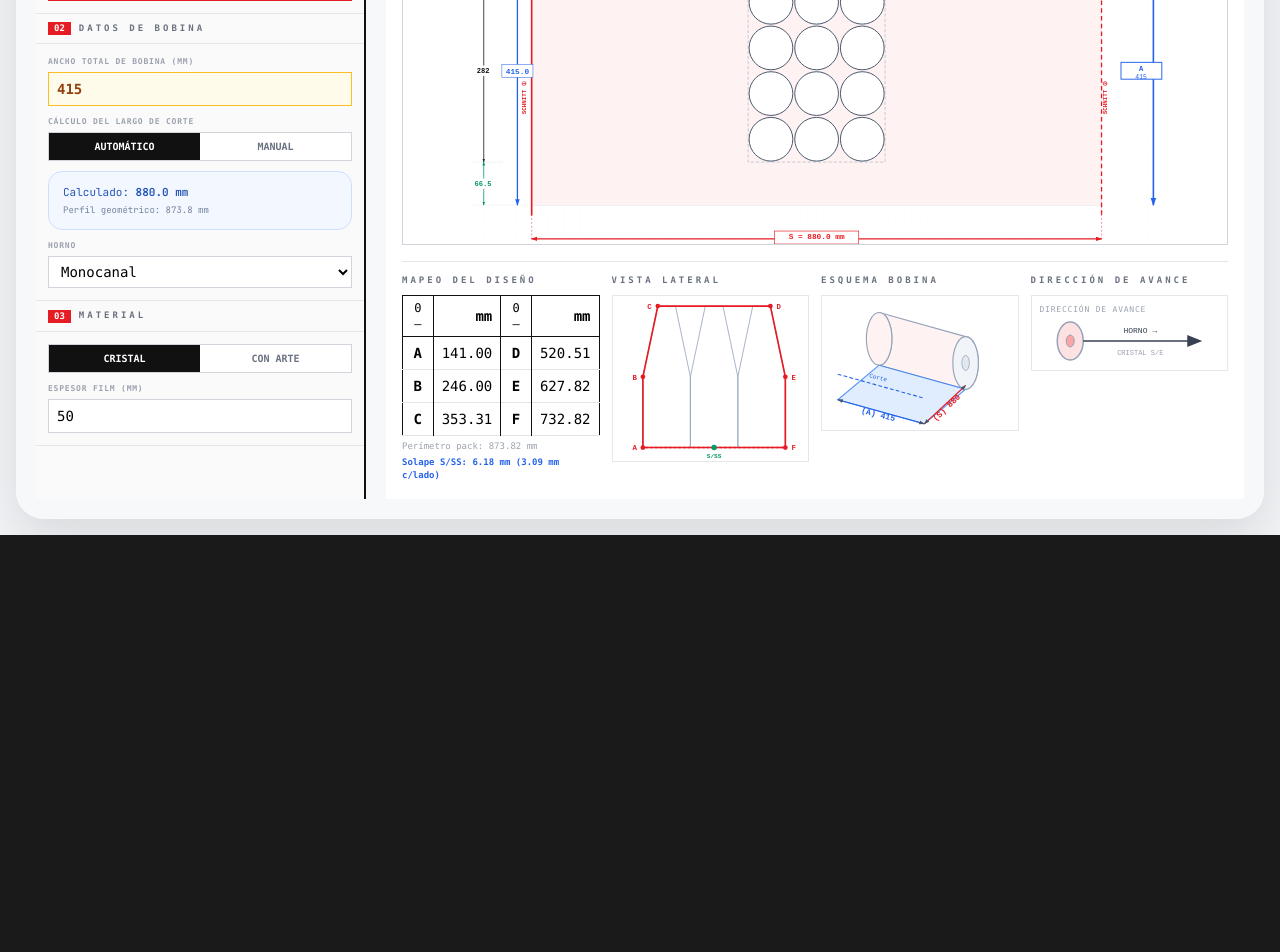
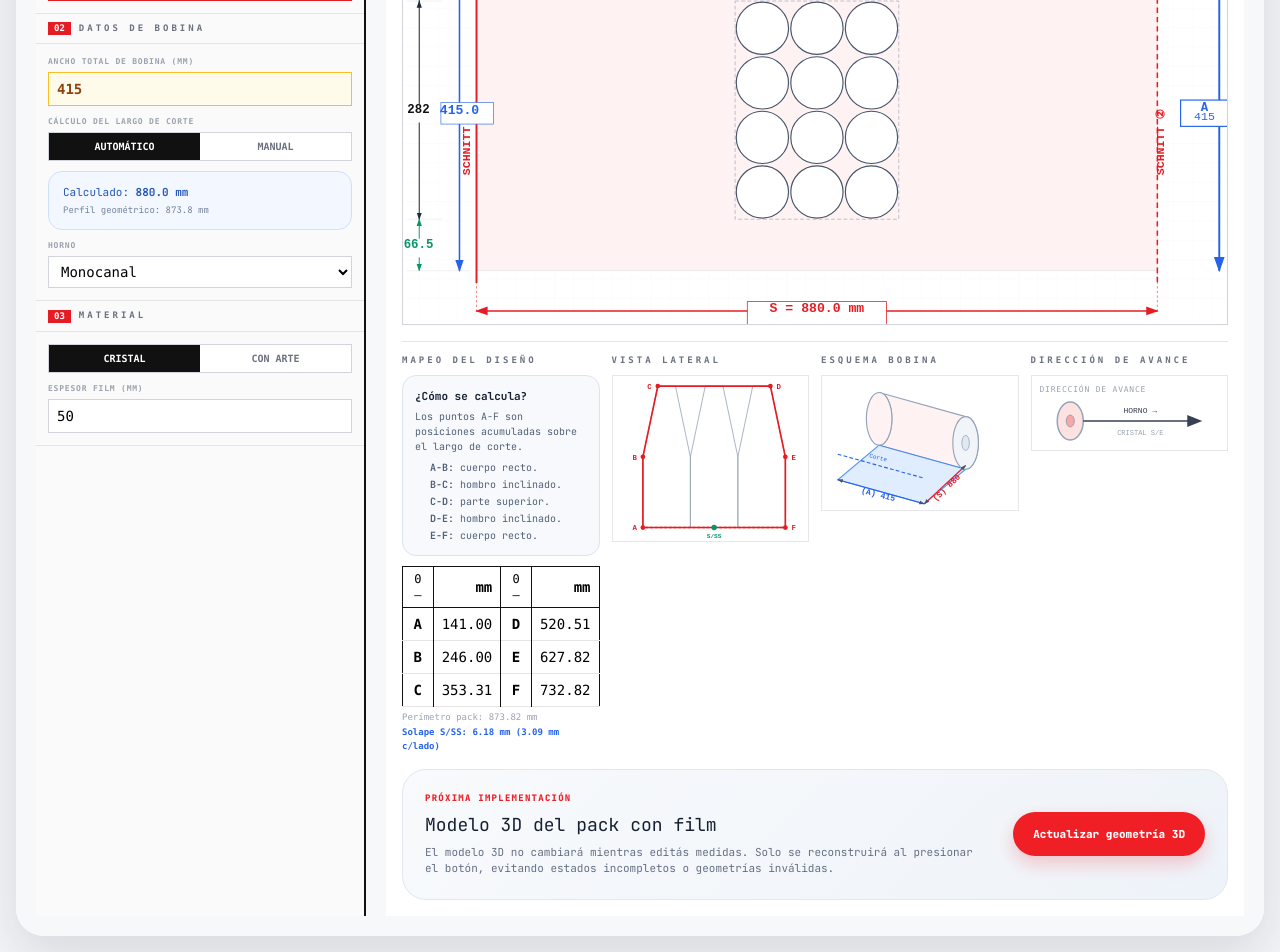
Before and after one commit to ElMalditoKeto/Prueba-Copilot, a React (Vite) app: page / in a window 1280 px wide. Shown: the part 478-1430 px from the top of the page. Before the commit the page ends 1013 px from the top, so only its background shows below. Built offline with nearby package versions, Linux system fonts and the light colour scheme.

Commit message:
Update application

```diff
--- a/src/App.jsx
+++ b/src/App.jsx
@@ -82,6 +82,8 @@ export default function App() {
   const [cfgName,  setCfgName]  = useState('');
   const [showSave, setShowSave] = useState(false);
   const [showLoad, setShowLoad] = useState(false);
+  const [geometry3DVersion, setGeometry3DVersion] = useState(0);
+  const [geometry3DSnapshot, setGeometry3DSnapshot] = useState(null);
 
   // ── CÁLCULOS ──
   // La orientación define qué cantidad queda sobre el ancho de bobina.
@@ -154,6 +156,22 @@ export default function App() {
   const deleteCfg = (i) => {
     const nc = configs.filter((_, j) => j !== i);
     setConfigs(nc);
+  };
+
+  const updateGeometry3D = () => {
+    if (ladoA < 1 || ladoB < 1 || dia <= 0 || alt <= 0 || altCil < 0 || altCil > alt) return;
+    setGeometry3DSnapshot({
+      ladoA,
+      ladoB,
+      dia,
+      alt,
+      altCil,
+      tapa,
+      canales,
+      orientacion,
+      tipoFilm,
+    });
+    setGeometry3DVersion((version) => version + 1);
   };
 
   // ── SVG PLAN VIEW ──
@@ -453,14 +471,14 @@ export default function App() {
                 </div>
                 <svg
                   width="100%"
-                  style={{ maxHeight: '340px', display: 'block' }}
+                  style={{ maxHeight: '520px', minHeight: '420px', display: 'block' }}
                   viewBox={`${-ML} ${-MT} ${corte + ML + MR} ${bobTotal + MT + MB}`}
                   preserveAspectRatio="xMidYMid meet"
                 >
                   <defs>
                     {[['mD','#1e293b'],['mB','#2563eb'],['mG','#059669'],['mR','#E61C24']].map(([id, fill]) => (
                       <marker key={id} id={id} viewBox="0 0 10 10" refX="9" refY="5"
-                        markerWidth="5" markerHeight="5" orient="auto-start-reverse">
+                        markerWidth="8" markerHeight="8" orient="auto-start-reverse">
                         <path d="M 0 1.5 L 10 5 L 0 8.5 z" fill={fill} />
                       </marker>
                     ))}
@@ -476,7 +494,7 @@ export default function App() {
                     <line x1={0} y1={canal} x2={corte} y2={canal}
                       stroke="#2563eb" strokeWidth="1.5" strokeDasharray="8,5" />
                     <text x={corte * 0.62} y={canal - 5}
-                      fill="#2563eb" fontSize="9" fontFamily="monospace" fontWeight="bold"
+                      fill="#2563eb" fontSize="15" fontFamily="monospace" fontWeight="bold"
                       letterSpacing="1" textAnchor="middle">CORTE LONGITUDINAL</text>
                   </>}
 
@@ -498,14 +516,14 @@ export default function App() {
 
                   <line x1={0}     y1={-MT + 5} x2={0}     y2={bobTotal + 16} stroke="#E61C24" strokeWidth="2.5" />
                   <line x1={corte} y1={-MT + 5} x2={corte} y2={bobTotal + 16} stroke="#E61C24" strokeWidth="2" strokeDasharray="7,5" />
-                  <text x={-8} y={bobTotal * 0.6} fill="#E61C24" fontSize="9" fontFamily="monospace" fontWeight="bold"
+                  <text x={-8} y={bobTotal * 0.6} fill="#E61C24" fontSize="15" fontFamily="monospace" fontWeight="bold"
                     textAnchor="middle" transform={`rotate(-90, -8, ${bobTotal * 0.6})`}>SCHNITT ①</text>
-                  <text x={corte + 8} y={bobTotal * 0.6} fill="#E61C24" fontSize="9" fontFamily="monospace" fontWeight="bold"
+                  <text x={corte + 8} y={bobTotal * 0.6} fill="#E61C24" fontSize="15" fontFamily="monospace" fontWeight="bold"
                     textAnchor="middle" transform={`rotate(-90, ${corte + 8}, ${bobTotal * 0.6})`}>SCHNITT ②</text>
 
                   <line x1={corte * 0.12} y1={-32} x2={corte * 0.88} y2={-32}
                     stroke="#475569" strokeWidth="1.5" markerEnd="url(#mD)" />
-                  <text x={corte / 2} y={-37} fill="#475569" fontSize="9" textAnchor="middle"
+                  <text x={corte / 2} y={-37} fill="#475569" fontSize="15" textAnchor="middle"
                     fontFamily="monospace" letterSpacing="1.5">LAUFRICHTUNG / SENTIDO DE MARCHA</text>
 
                   {/* Left dimension lines */}
@@ -518,39 +536,39 @@ export default function App() {
                   {oreja > 8 && <>
                     <line x1={-74} y1={0} x2={-74} y2={oreja}
                       stroke="#059669" strokeWidth="1.2" markerStart="url(#mG)" markerEnd="url(#mG)" />
-                    <rect x={-93} y={oreja/2-8} width={36} height={16} fill="white" />
-                    <text x={-75} y={oreja/2+4} fill="#059669" fontSize="11" fontFamily="monospace"
+                    <rect x={-93} y={oreja/2-8} width={58} height={24} fill="white" />
+                    <text x={-75} y={oreja/2+4} fill="#059669" fontSize="16" fontFamily="monospace"
                       fontWeight="bold" textAnchor="middle">{oreja.toFixed(1)}</text>
                   </>}
 
                   <line x1={-74} y1={oreja} x2={-74} y2={oreja+packT}
                     stroke="#111" strokeWidth="1.2" markerStart="url(#mD)" markerEnd="url(#mD)" />
-                  <rect x={-93} y={oreja+packT/2-8} width={36} height={16} fill="white" />
-                  <text x={-75} y={oreja+packT/2+4} fill="#111" fontSize="11" fontFamily="monospace"
+                  <rect x={-93} y={oreja+packT/2-8} width={58} height={24} fill="white" />
+                  <text x={-75} y={oreja+packT/2+4} fill="#111" fontSize="16" fontFamily="monospace"
                     fontWeight="bold" textAnchor="middle">{packT.toFixed(0)}</text>
 
                   {oreja > 8 && <>
                     <line x1={-74} y1={oreja+packT} x2={-74} y2={canal}
                       stroke="#059669" strokeWidth="1.2" markerStart="url(#mG)" markerEnd="url(#mG)" />
-                    <rect x={-93} y={oreja+packT+oreja/2-8} width={36} height={16} fill="white" />
-                    <text x={-75} y={oreja+packT+oreja/2+4} fill="#059669" fontSize="11" fontFamily="monospace"
+                    <rect x={-93} y={oreja+packT+oreja/2-8} width={58} height={24} fill="white" />
+                    <text x={-75} y={oreja+packT+oreja/2+4} fill="#059669" fontSize="16" fontFamily="monospace"
                       fontWeight="bold" textAnchor="middle">{oreja.toFixed(1)}</text>
                   </>}
 
                   <line x1={-22} y1={0} x2={-22} y2={canal}
                     stroke="#2563eb" strokeWidth="2" markerStart="url(#mB)" markerEnd="url(#mB)" />
-                  <rect x={-46} y={canal/2-10} width={48} height={20} fill="white" stroke="#2563eb" strokeWidth="0.8" />
-                  <text x={-22} y={canal/2+5} fill="#2563eb" fontSize="12" fontFamily="monospace"
+                  <rect x={-46} y={canal/2-10} width={68} height={28} fill="white" stroke="#2563eb" strokeWidth="0.8" />
+                  <text x={-22} y={canal/2+5} fill="#2563eb" fontSize="17" fontFamily="monospace"
                     fontWeight="bold" textAnchor="middle">{canal.toFixed(1)}</text>
 
                   {/* Right: total bobina */}
                   <line x1={corte+MR-10} y1={0} x2={corte+MR-10} y2={bobTotal}
                     stroke="#2563eb" strokeWidth="2.5" markerStart="url(#mB)" markerEnd="url(#mB)" />
-                  <rect x={corte+MR-60} y={bobTotal/2-13} width={63} height={26}
+                  <rect x={corte+MR-60} y={bobTotal/2-13} width={78} height={34}
                     fill="white" stroke="#2563eb" strokeWidth="1.5" />
-                  <text x={corte+MR-29} y={bobTotal/2+1} fill="#2563eb" fontSize="11"
+                  <text x={corte+MR-29} y={bobTotal/2+1} fill="#2563eb" fontSize="16"
                     fontFamily="monospace" fontWeight="bold" textAnchor="middle">A</text>
-                  <text x={corte+MR-29} y={bobTotal/2+13} fill="#2563eb" fontSize="10"
+                  <text x={corte+MR-29} y={bobTotal/2+13} fill="#2563eb" fontSize="15"
                     fontFamily="monospace" textAnchor="middle">{bobTotal.toFixed(0)}</text>
 
                   {/* Bottom: S */}
@@ -558,9 +576,9 @@ export default function App() {
                   <line x1={corte} y1={bobTotal+2} x2={corte} y2={bobTotal+MB-4} stroke="#E61C24" strokeWidth="0.7" strokeDasharray="3,3" />
                   <line x1={0} y1={bobTotal+MB-8} x2={corte} y2={bobTotal+MB-8}
                     stroke="#E61C24" strokeWidth="2" markerStart="url(#mR)" markerEnd="url(#mR)" />
-                  <rect x={corte/2-65} y={bobTotal+MB-20} width={130} height={20}
+                  <rect x={corte/2-90} y={bobTotal+MB-20} width={180} height={30}
                     fill="white" stroke="#E61C24" strokeWidth="1" />
-                  <text x={corte/2} y={bobTotal+MB-7} fill="#E61C24" fontSize="12"
+                  <text x={corte/2} y={bobTotal+MB-7} fill="#E61C24" fontSize="17"
                     fontFamily="monospace" fontWeight="bold" textAnchor="middle">
                     S = {corte.toFixed(1)} mm
                   </text>
@@ -574,6 +592,17 @@ export default function App() {
                 <div>
                   <div className="text-[9px] font-mono font-bold text-gray-500 uppercase tracking-[3px] mb-2">
                     Mapeo del diseño
+                  </div>
+                  <div className="mapping-explanation">
+                    <strong>¿Cómo se calcula?</strong>
+                    <p>Los puntos A-F son posiciones acumuladas sobre el largo de corte.</p>
+                    <ul>
+                      <li><b>A-B:</b> cuerpo recto.</li>
+                      <li><b>B-C:</b> hombro inclinado.</li>
+                      <li><b>C-D:</b> parte superior.</li>
+                      <li><b>D-E:</b> hombro inclinado.</li>
+                      <li><b>E-F:</b> cuerpo recto.</li>
+                    </ul>
                   </div>
                   <table className="w-full text-sm font-mono border-collapse"
                          style={{ border: '1.5px solid #111' }}>
@@ -706,6 +735,22 @@ export default function App() {
                 </div>
 
               </div>{/* end bottom row */}
+
+              <section className="preview-3d-panel no-print">
+                <div>
+                  <span className="preview-3d-kicker">Próxima implementación</span>
+                  <h3>Modelo 3D del pack con film</h3>
+                  <p>El modelo 3D no cambiará mientras editás medidas. Solo se reconstruirá al presionar el botón, evitando estados incompletos o geometrías inválidas.</p>
+                  {geometry3DSnapshot && (
+                    <small>
+                      Geometría preparada v{geometry3DVersion}: {geometry3DSnapshot.ladoA} × {geometry3DSnapshot.ladoB}, {geometry3DSnapshot.canales} canal(es), orientación {geometry3DSnapshot.orientacion === 'normal' ? 'lado B sobre bobina' : 'lado A sobre bobina'}.
+                    </small>
+                  )}
+                </div>
+                <button type="button" onClick={updateGeometry3D} disabled={warnings.length > 0}>
+                  Actualizar geometría 3D
+                </button>
+              </section>
             </div>{/* end right column */}
           </div>{/* end body grid */}
 
--- a/src/index.css
+++ b/src/index.css
@@ -43,3 +43,100 @@ body {
 .channel-status-error { border: 1px solid #ffc2c2; background: #fff2f2; color: #c61c24; }
 @media(max-width:1100px){.workspace-grid{grid-template-columns:1fr}.results-grid{grid-template-columns:repeat(2,1fr)}}
 @media(max-width:620px){.results-grid{grid-template-columns:1fr}.workspace-grid{padding:10px}.channel-status{flex-direction:column}}
+
+/* Cotas y explicación técnica */
+.mapping-explanation {
+  margin-bottom: 10px;
+  padding: 12px;
+  border: 1px solid #dce4ef;
+  border-radius: 14px;
+  background: #f7f9fc;
+  color: #526076;
+  font-size: 10px;
+  line-height: 1.5;
+}
+
+.mapping-explanation strong {
+  display: block;
+  margin-bottom: 4px;
+  color: #172033;
+  font-size: 11px;
+}
+
+.mapping-explanation p {
+  margin-bottom: 6px;
+}
+
+.mapping-explanation ul {
+  display: grid;
+  gap: 2px;
+  padding-left: 15px;
+}
+
+.preview-3d-panel {
+  display: flex;
+  align-items: center;
+  justify-content: space-between;
+  gap: 24px;
+  padding: 22px;
+  border: 1px solid #e2e7ef;
+  border-radius: 24px;
+  background: linear-gradient(135deg, #f8fafc 0%, #eef3f9 100%);
+}
+
+.preview-3d-kicker {
+  display: block;
+  margin-bottom: 5px;
+  color: #ef1f25;
+  font-size: 9px;
+  font-weight: 900;
+  letter-spacing: .14em;
+  text-transform: uppercase;
+}
+
+.preview-3d-panel h3 {
+  margin-bottom: 6px;
+  color: #172033;
+  font-size: 18px;
+}
+
+.preview-3d-panel p {
+  max-width: 720px;
+  color: #667085;
+  font-size: 11px;
+  line-height: 1.5;
+}
+
+.preview-3d-panel small {
+  display: block;
+  margin-top: 8px;
+  color: #2859b8;
+  font-size: 10px;
+  font-weight: 700;
+}
+
+.preview-3d-panel button {
+  flex: 0 0 auto;
+  min-height: 44px;
+  border: 0;
+  border-radius: 999px;
+  padding: 0 20px;
+  background: #ef1f25;
+  color: #fff;
+  font-size: 11px;
+  font-weight: 850;
+  box-shadow: 0 8px 18px rgba(239, 31, 37, .22);
+}
+
+.preview-3d-panel button:disabled {
+  cursor: not-allowed;
+  background: #b8bec8;
+  box-shadow: none;
+}
+
+@media (max-width: 720px) {
+  .preview-3d-panel {
+    align-items: stretch;
+    flex-direction: column;
+  }
+}
```
Also changed, not shown: 5 other files (tests, documents, lock files or other folders).
